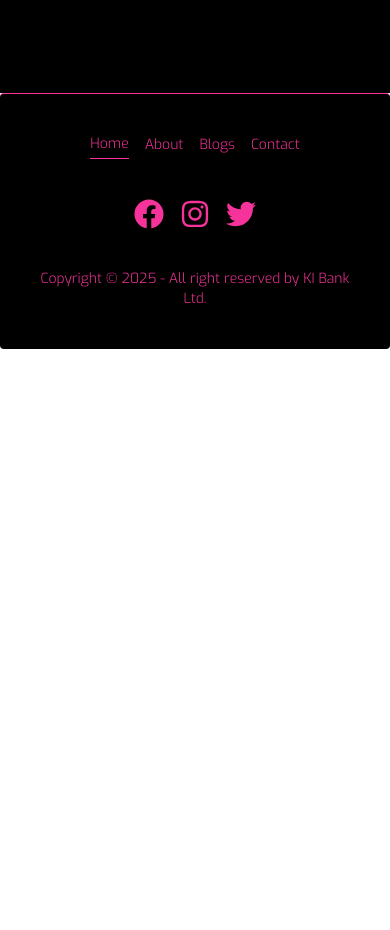
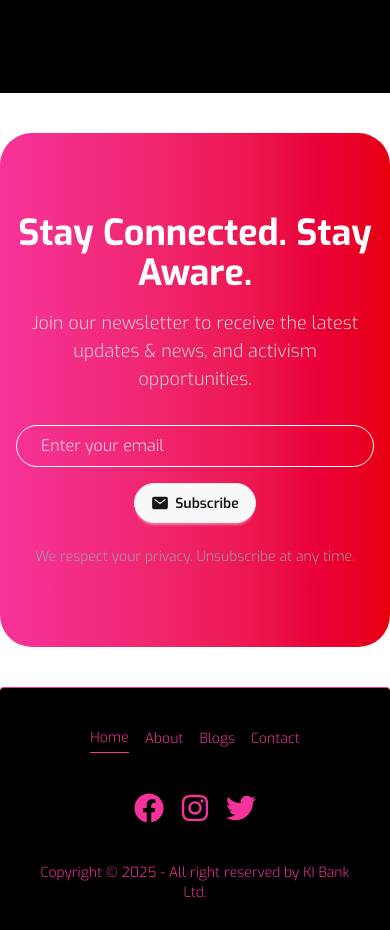
Before and after one commit to kamrul2006/KI-BANK_JT, a React (Vite) app: page / in a window 390 px wide. Shown: the part 6780-7710 px from the top of the page. Before the commit the page ends 7129 px from the top, so only its background shows below. Built offline with nearby package versions, Linux system fonts and the light colour scheme.

Commit message:
NewsletterSignup Section Added

```diff
--- /dev/null
+++ b/src/Components/Home/NewsletterSignup.jsx
@@ -0,0 +1,61 @@
+import { useState } from 'react';
+import { IoMail } from 'react-icons/io5';
+
+const NewsletterSignup = () => {
+    const [email, setEmail] = useState('');
+    const [submitted, setSubmitted] = useState(false);
+
+    const handleSubmit = (e) => {
+        e.preventDefault();
+        if (email) {
+            setSubmitted(true);
+            setEmail('');
+        }
+    };
+
+    return (
+        <section className="bg-gradient-to-r from-pink-500 to-red-600 text-pink-50 py-20 px-4 max-w-7xl mx-auto rounded-4xl my-10">
+            <div className="max-w-3xl mx-auto text-center">
+                <h2 className="text-4xl md:text-5xl font-bold text-white mb-4">
+                    Stay Connected. Stay Aware.
+                </h2>
+                <p className="text-lg text-gray-300 mb-8">
+                    Join our newsletter to receive the latest updates & news, and activism opportunities.
+                </p>
+
+                {!submitted ? (
+                    <form
+                        onSubmit={handleSubmit}
+                        className="flex flex-col sm:flex-row items-center justify-center gap-4"
+                    >
+                        <input
+                            type="email"
+                            value={email}
+                            onChange={(e) => setEmail(e.target.value)}
+                            placeholder="Enter your email"
+                            required
+                            className="w-full sm:w-2/3 px-6 py-2 rounded-full border border-white text-white placeholder-pink-100 focus:outline-none focus:ring-4 focus:ring-pink-300"
+                        />
+                        <button
+                            type="submit"
+                            className="btn rounded-full py-2"
+                        >
+                            <IoMail size={18} />
+                            Subscribe
+                        </button>
+                    </form>
+                ) : (
+                    <p className="text-pink-300 font-semibold mt-6">
+                        🎉 Thank you for subscribing!
+                    </p>
+                )}
+
+                <p className="mt-6 text-sm text-gray-400">
+                    We respect your privacy. Unsubscribe at any time.
+                </p>
+            </div>
+        </section>
+    );
+};
+
+export default NewsletterSignup;
--- a/src/Pages/HomePage.jsx
+++ b/src/Pages/HomePage.jsx
@@ -6,6 +6,7 @@ import { Stats } from '../Components/Home/Stats'
 import { Security } from '../Components/Home/Security'
 import { AffordLessMoney } from '../Components/Home/AffordLessMoney'
 import { Review } from '../Components/Home/Review'
+import NewsletterSignup from '../Components/Home/NewsletterSignup'
 
 export const HomePage = () => {
     return (
@@ -24,6 +25,8 @@ export const HomePage = () => {
             <AffordLessMoney />
 
             <Review />
+
+            <NewsletterSignup />
         </div>
     )
 }
```
